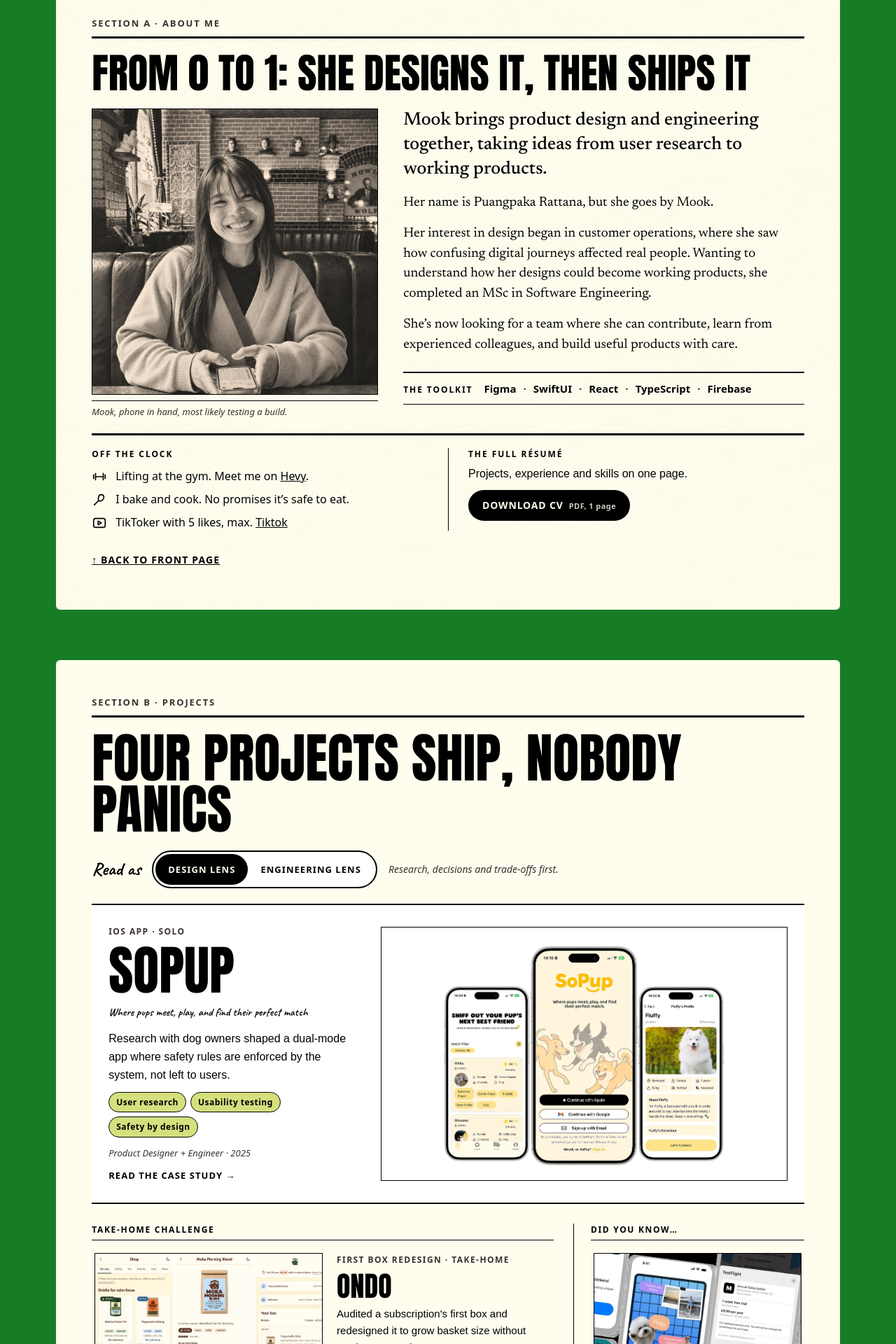
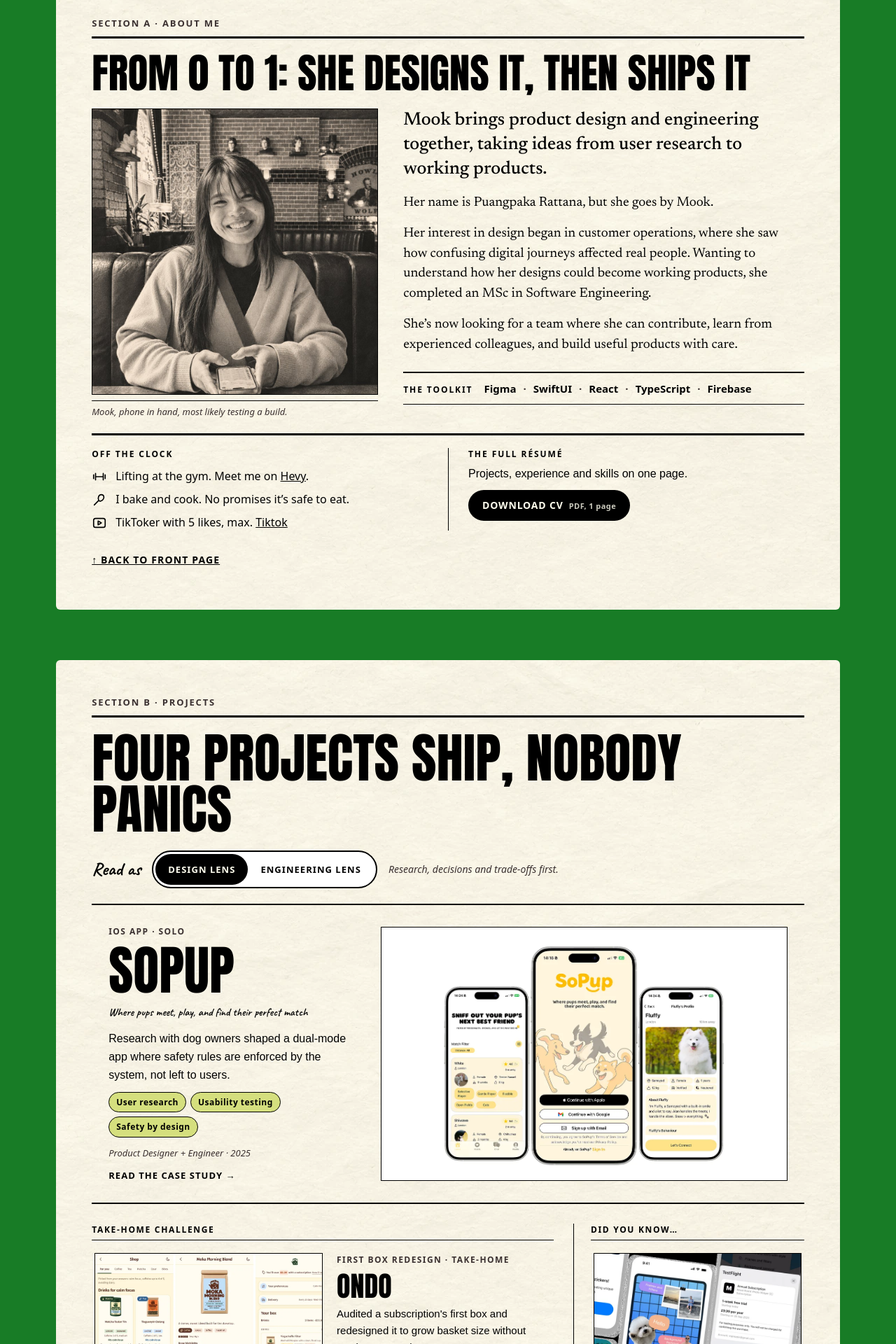
Before and after one commit to MpmookR/portfolio, a React (Vite) app: page / in a window 1280 px wide. Shown: the part 1237-3157 px from the top of the page at 70% size. Built offline with nearby package versions, Linux system fonts and the light colour scheme; a web font is replaced by a local one.

Commit message:
added newspaper texture

```diff
--- a/src/pages/Home/Home.css
+++ b/src/pages/Home/Home.css
@@ -147,6 +147,15 @@
   line-height: 0.95;
 }
 
+/* Paper texture for a section (About, Projects), matching the front page.
+   It repeats at the photo's own size instead of "cover", so tall sections
+   keep a fine grain rather than stretching it 2-3x on phones.
+   Contrast on the darkest grain: black text above 17:1, muted above 10:1.
+   Small green text drops to about 4.4:1, so keep it off this background. */
+.np-section--paper {
+  background: var(--np-paper) url("../../assets/images/home/paper.webp") top center / 1536px auto repeat;
+}
+
 .np-visually-hidden {
   position: absolute;
   width: 1px;
--- a/src/pages/Home/sections/AboutSection.css
+++ b/src/pages/Home/sections/AboutSection.css
@@ -68,13 +68,6 @@
 }
 
 /* About reads like an article: serif body, larger opening line */
-.np-section--paper {
-  /* the same paper photo as the front page, washed back so it stays faint */
-  background:
-    linear-gradient(rgba(255, 254, 238, 0.82), rgba(255, 254, 238, 0.82)),
-    var(--np-paper) url("../../../assets/images/home/paper.webp") center / cover no-repeat;
-}
-
 .np-section-title--about {
   font-size: clamp(36px, 4.6vw, 60px);
 }
--- a/src/pages/Home/sections/ProjectsSection.css
+++ b/src/pages/Home/sections/ProjectsSection.css
@@ -26,12 +26,23 @@
   }
 }
 
+/* Cards sit straight on the paper. Hovering or tabbing to one lifts it off
+   as a white clipping, so keyboard users get the same cue as mouse users.
+   At rest (and on touch screens, which have no hover) the text is black on
+   paper, well above 4.5:1. */
+.np-proj:hover,
+.np-proj:focus-visible {
+  background: var(--color-white);
+}
+
 .np-feature {
   display: flex;
-  flex-wrap: wrap;
+  /* Side by side when there's room (text left, image right). When it no
+     longer fits, wrap-reverse stacks the image on top, matching the other
+     project cards on small screens, without a breakpoint or JSX change. */
+  flex-wrap: wrap-reverse;
   align-items: center;
   gap: 28px;
-  background: var(--color-white);
   border-top: 2px solid var(--np-ink);
   border-bottom: 2px solid var(--np-ink);
   padding: 28px 24px;
--- a/src/pages/Home/sections/ProjectsSection.jsx
+++ b/src/pages/Home/sections/ProjectsSection.jsx
@@ -10,7 +10,7 @@ export default function ProjectsSection() {
   const [lens, setLens] = useState("design");
 
   return (
-    <section id="projects" className="np-section" aria-labelledby="projects-h" tabIndex={-1}>
+    <section id="projects" className="np-section np-section--paper" aria-labelledby="projects-h" tabIndex={-1}>
       <span className="np-section-label">Section B · Projects</span>
       <h2 id="projects-h" className="np-section-title">FOUR PROJECTS SHIP, NOBODY PANICS</h2>
 
```
